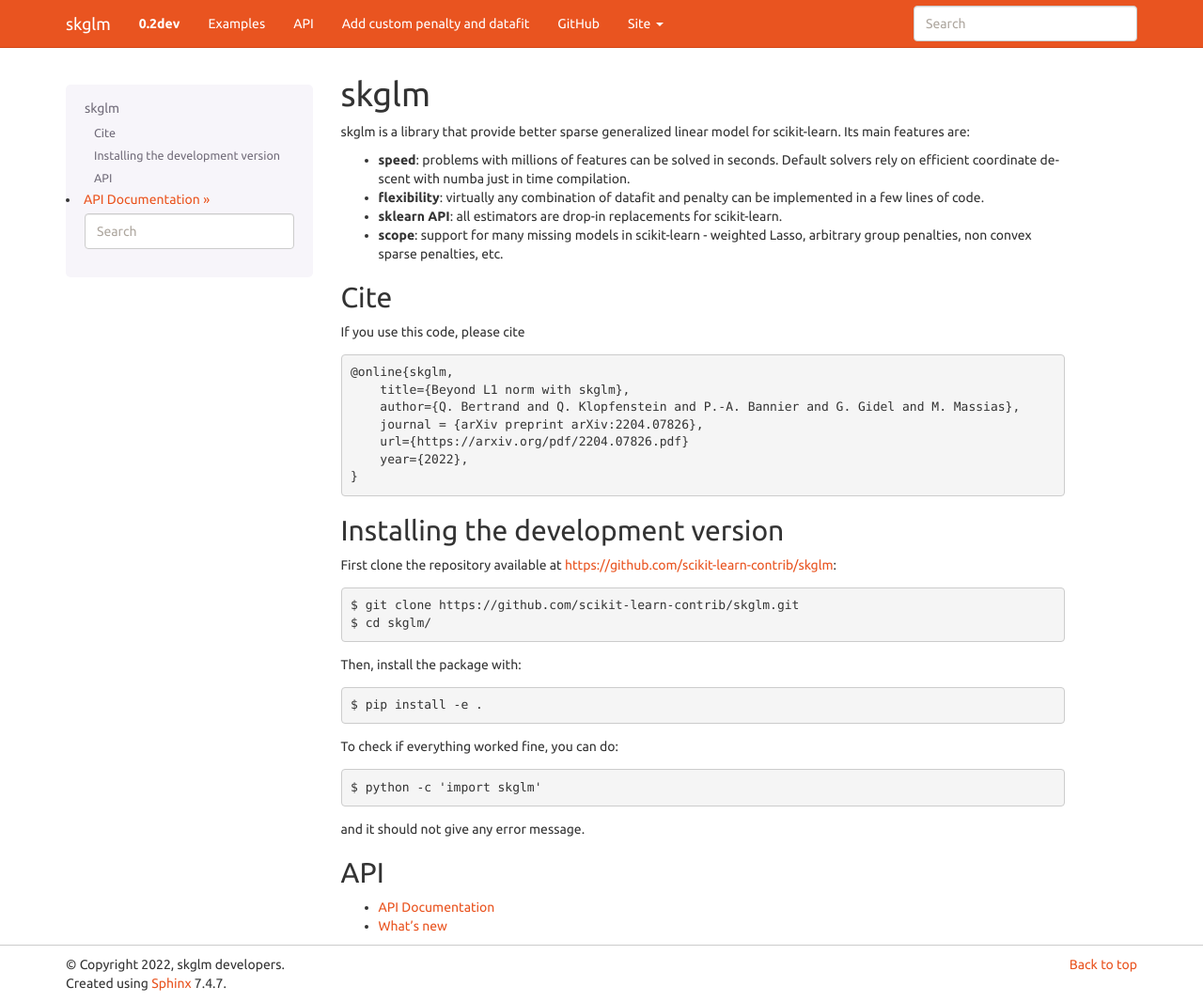
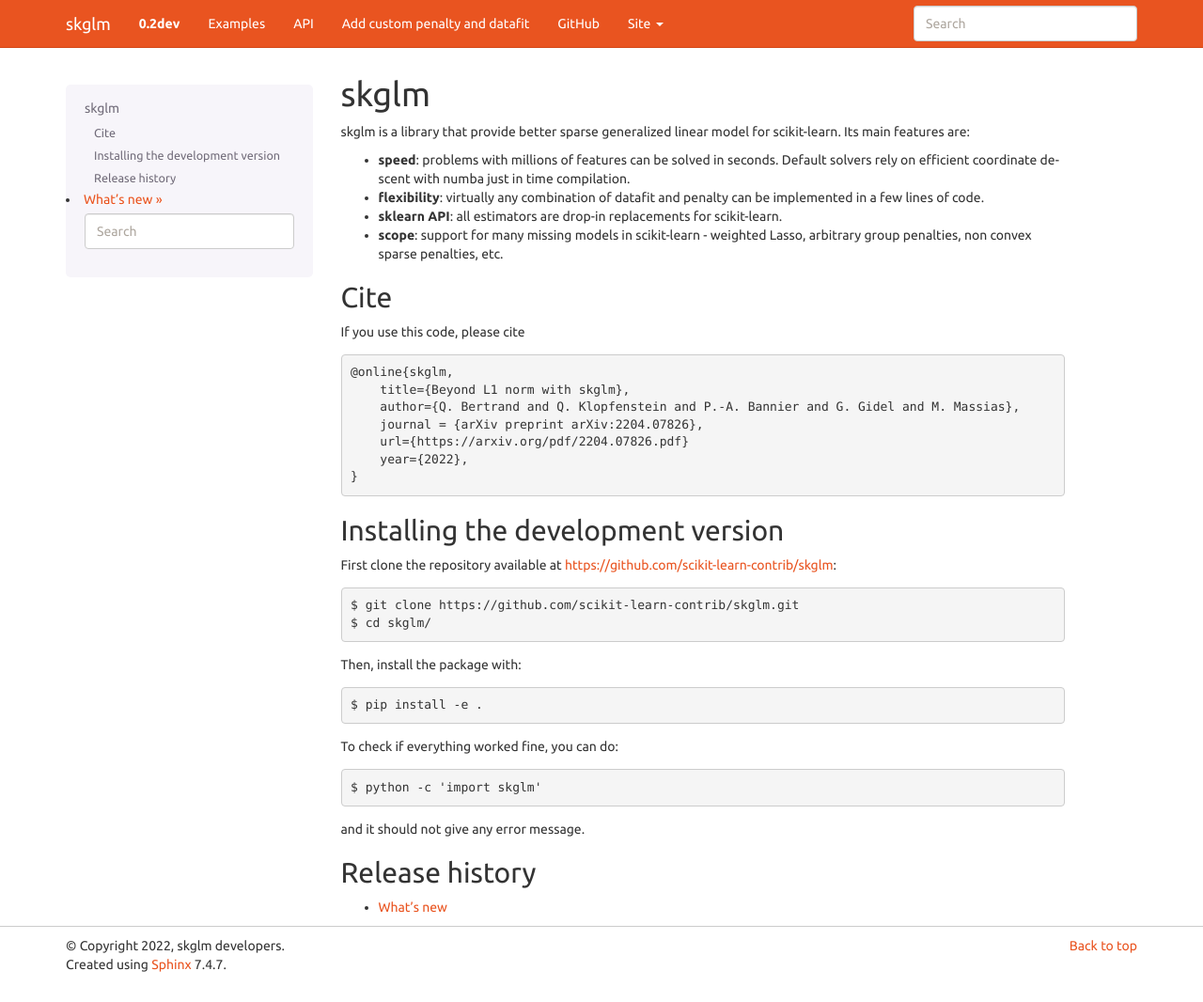
Before and after one commit to scikit-learn-contrib/skglm, a Sphinx documentation site: the page built from doc/index.rst, in a window 1280 px wide and 1066 px high. Shown: the whole window at 94% size. Built offline with Sphinx 7.4.7, drawn with Linux system fonts in a browser that asks for light colours.

Commit message:
simplify tree

```diff
--- a/doc/index.rst
+++ b/doc/index.rst
@@ -49,11 +49,10 @@
 and it should not give any error message.
 
 
-API
----
+Release history
+---------------
 
 .. toctree::
     :maxdepth: 1
 
-    api.rst
     whats_new.rst
```
